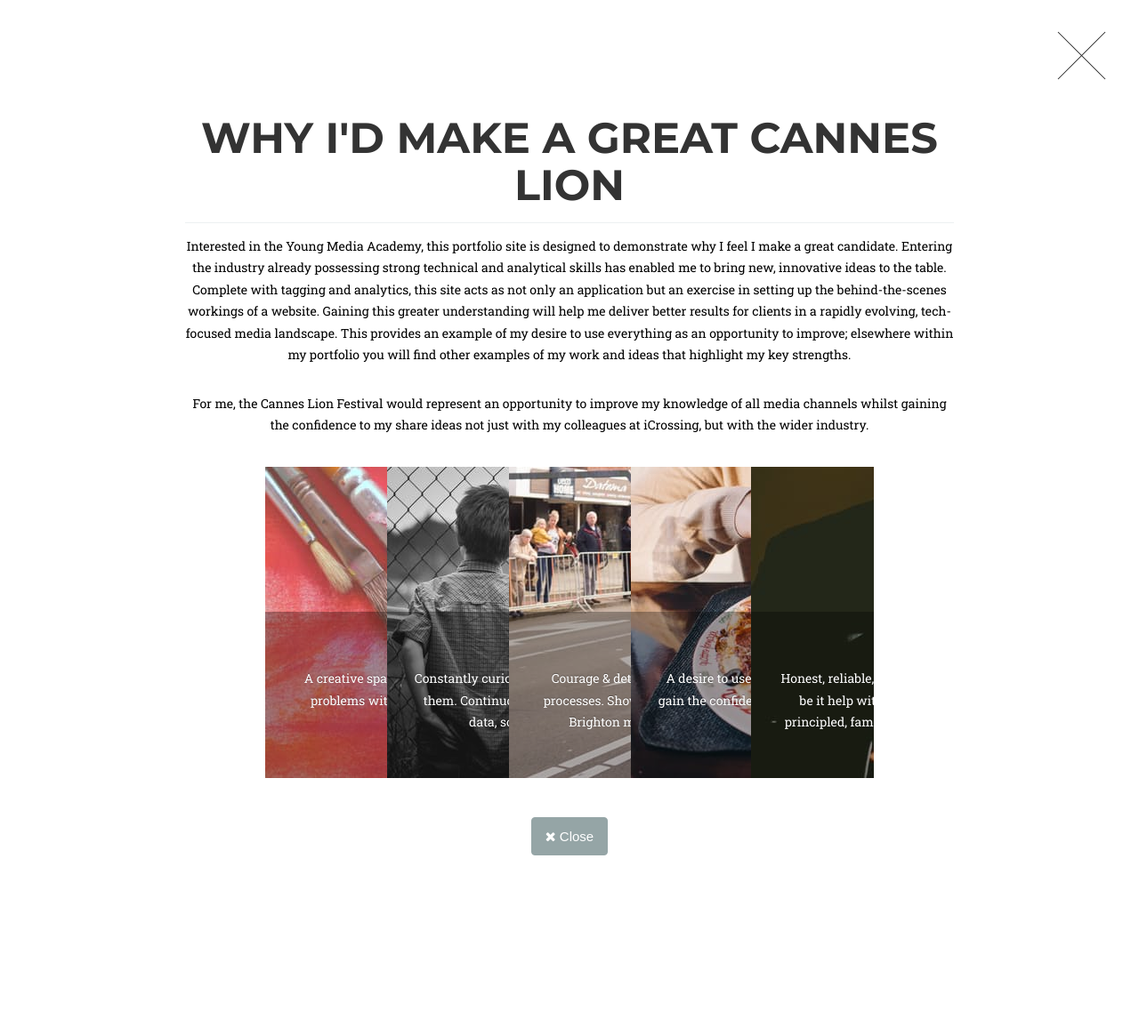
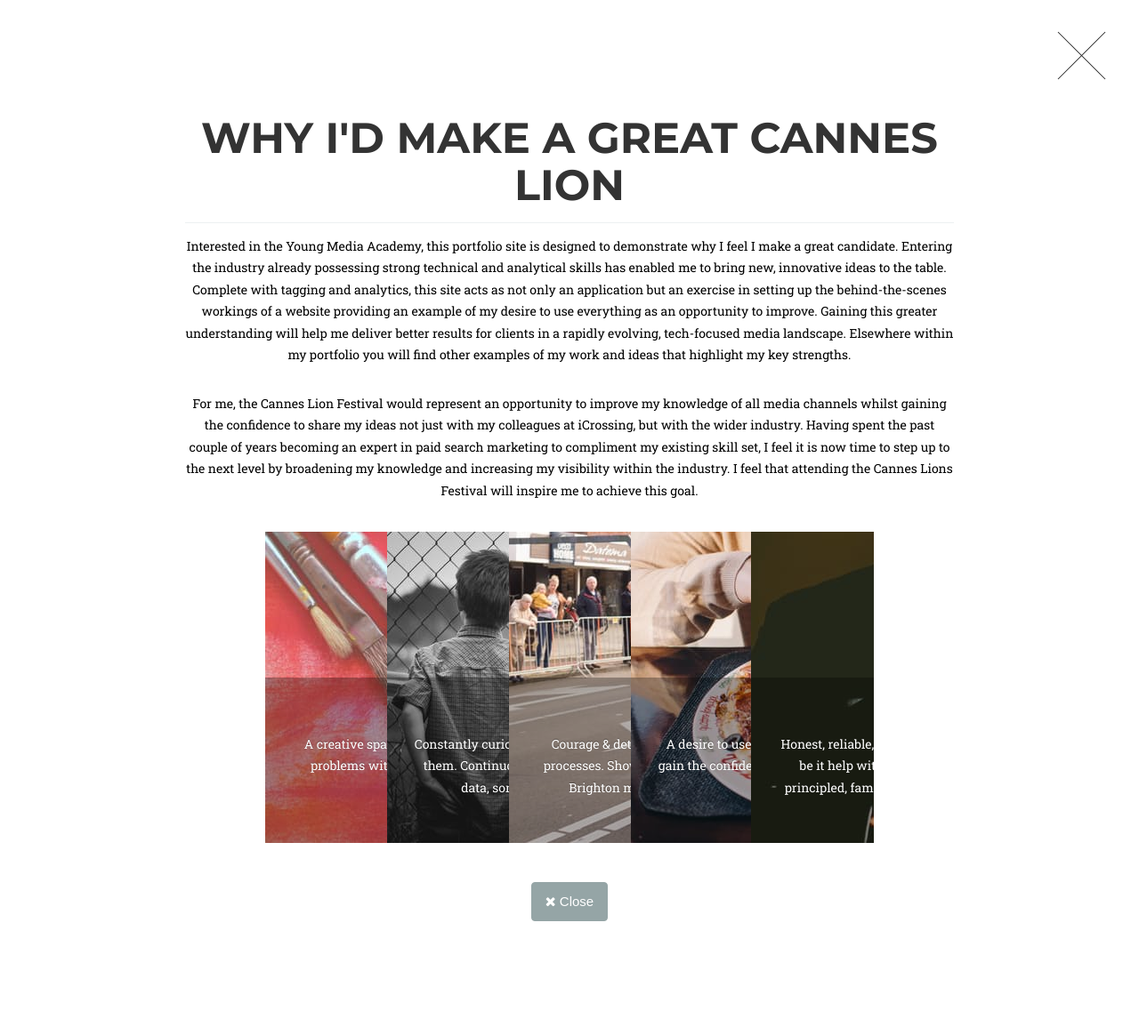
Before and after one commit to canneslionrobg/canneslionrobg.github.io, a Jekyll site: the page cannes_lion.html, which Jekyll copies as it is, in a window 1280 px wide. Shown: the whole page at 89% size. Built offline with Jekyll 4.4.1, drawn with Linux system fonts in a browser that asks for light colours; before the commit the page ends 1090 px from its top, so only the background shows below that.

Commit message:
update why choose me

```diff
--- a/cannes_lion.html
+++ b/cannes_lion.html
@@ -82,8 +82,8 @@
 	<div class="modal-body">
 	<h2>Why I'd Make A Great Cannes Lion</h2>
 	<hr class="star-primary">
-	<p>Interested in the Young Media Academy, this portfolio site is designed to demonstrate why I feel I make a great candidate. Entering the industry already possessing strong technical and analytical skills has enabled me to bring new, innovative ideas to the table. Complete with tagging and analytics, this site acts as not only an application but an exercise in setting up the behind-the-scenes workings of a website. Gaining this greater understanding will help me deliver better results for clients in a rapidly evolving, tech-focused media landscape. This provides an example of my desire to use everything as an opportunity to improve; elsewhere within my portfolio you will find other examples of my work and ideas that highlight my key strengths.</p>
-  <p>For me, the Cannes Lion Festival would represent an opportunity to improve my knowledge of all media channels whilst gaining the confidence to my share ideas not just with my colleagues at iCrossing, but with the wider industry.</p>
+	<p>Interested in the Young Media Academy, this portfolio site is designed to demonstrate why I feel I make a great candidate. Entering the industry already possessing strong technical and analytical skills has enabled me to bring new, innovative ideas to the table. Complete with tagging and analytics, this site acts as not only an application but an exercise in setting up the behind-the-scenes workings of a website providing an example of my desire to use everything as an opportunity to improve. Gaining this greater understanding will help me deliver better results for clients in a rapidly evolving, tech-focused media landscape. Elsewhere within my portfolio you will find other examples of my work and ideas that highlight my key strengths.</p>
+  <p>For me, the Cannes Lion Festival would represent an opportunity to improve my knowledge of all media channels whilst gaining the confidence to share my ideas not just with my colleagues at iCrossing, but with the wider industry. Having spent the past couple of years becoming an expert in paid search marketing to compliment my existing skill set, I feel it is now time to step up to the next level by broadening my knowledge and increasing my visibility within the industry. I feel that attending the Cannes Lions Festival will inspire me to achieve this goal.</p>
 	<div id="container">
 		<div class="flexslider">
 			<ul class="slides">
@@ -98,7 +98,7 @@
 					<img src="img/carousel/curiosity.jpg" />
 					<div class="flex-caption">
 						<h3>Curiosity</h3>
-						<p>Constantly curious about our processes, methods and ways to improve them. Continuously innovating new ways of looking at our existing data, some examples of which can been on this site.</p>
+						<p>Constantly curious about our processes, methods and ways to improve them. Continuously innovating new ways of looking at our existing data, some examples of which can be seen on this site.</p>
 					</div>
 				</li>
 				<li>
```
